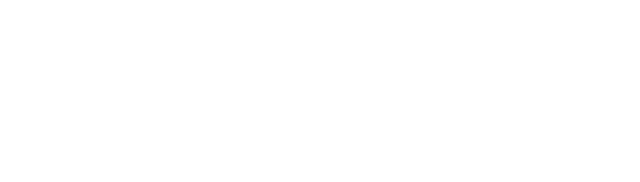
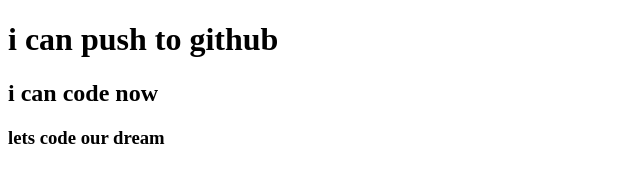
Before and after one commit to Tanzeebul-Tamim/my-first-repo, a plain HTML site: page index.html in a window 1280 px wide. Shown: the whole page, without its empty margins (0-640 px from the left). Drawn offline with Linux system fonts and the light colour scheme.

Commit message:
added header

```diff
--- a/index.html
+++ b/index.html
@@ -7,6 +7,8 @@
     <title>My First Github Repo</title>
 </head>
 <body>
-
+    <h1>i can push to github</h1>
+    <h2>i can code now</h2>
+    <h3>lets code our dream</h3>
 </body>
 </html>
```
